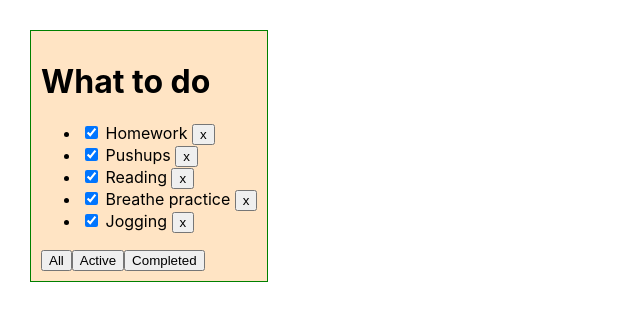
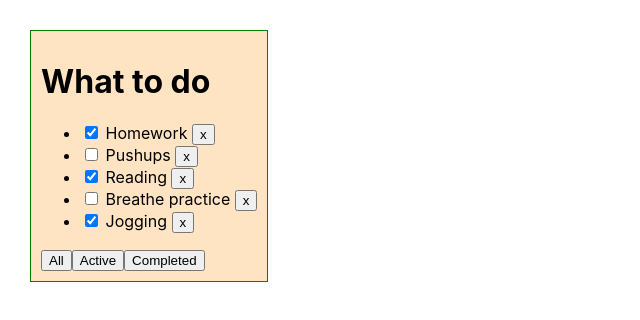
Before and after one commit to talerqa/todo-example, a React (Create React App) app: page / in a window 1280 px wide. Shown: the top 320 px of the page, without its empty margins (0-640 px from the left). Built offline with nearby package versions, Linux system fonts and the light colour scheme.

Commit message:
feat: add status for task list

```diff
--- a/src/App.tsx
+++ b/src/App.tsx
@@ -2,33 +2,55 @@ import React, {useState} from 'react';
 import './App.css';
 import Tasks from './Task';
 
-export type TasksDataType = {
+type taskType = {
   taskId: number
   title: string
   isDone: boolean
 }
 
-export type DataType = Array<TasksDataType>
+export type dataType = Array<taskType>
 
+type StatusTasksType = 'All' | 'Active' | 'Completed'
 
 function App() {
-  const data: DataType = [
-      {taskId: 1, title: 'Homework', isDone: true},
-      {taskId: 2, title: 'Pushups', isDone: true},
-      {taskId: 3, title: 'Reading', isDone: true},
-      {taskId: 4, title: 'Breathe practice', isDone: true},
-      {taskId: 5, title: 'Jogging', isDone: true},
-    ]
+  const data: dataType = [
+    {taskId: 1, title: 'Homework', isDone: true},
+    {taskId: 2, title: 'Pushups', isDone: false},
+    {taskId: 3, title: 'Reading', isDone: true},
+    {taskId: 4, title: 'Breathe practice', isDone: false},
+    {taskId: 5, title: 'Jogging', isDone: true},
+  ]
 
-  const [task, setTask] = useState(data);
+  const [tasks, setTasks] = useState(data);
+  const removeTask = (id: number) => {
+    setTasks(tasks.filter(task => task.taskId !== id))
+  }
 
-  const removeTask: any = (id: number) => {
-    setTask(task.filter(t => t.taskId !== id))
+  const [filter, setFilter] = useState ('All');
+
+  const statusTasks = (filter: any) => {
+    setFilter(filter)
   }
-  console.log(task)
+
+  const taskWhatIWantGet = (tasks: any, filter: any) => {
+    if (filter === 'Active') {
+      return tasks.filter((t: any) => t.isDone !== true)
+    } else if (filter === 'Completed') {
+      return tasks.filter((t: any) => t.isDone !== false)
+    } else {
+      return tasks
+    }
+  }
+
+  const taskWhatIWantSee = taskWhatIWantGet(tasks, filter)
+
   return (
     <div className="App">
-      <Tasks state={task} removeTask={removeTask}/>
+      <Tasks
+        state={taskWhatIWantSee}
+        removeTask={removeTask}
+        statusTasks={statusTasks}
+      />
     </div>
   );
 
--- a/src/Task.tsx
+++ b/src/Task.tsx
@@ -1,33 +1,34 @@
 import React from 'react';
+import {dataType} from './App';
 
-type TaksPropsType = {
-  state: any
-  removeTask: any
+type TasksPropsType = {
+  state: dataType
+  removeTask: (id: number) => void
+  statusTasks: (id: string) => void
 }
 
-const Tasks: React.FC<TaksPropsType> = (props) => {
-  const listOfTasks = props.state.map((t: any) => {
+const Tasks = (props: TasksPropsType) => {
+
+  const listOfTask = props.state.map(task => {
     return <li>
-      <input type="checkbox" checked={t.isDone}/>
-      <span> {t.title} </span>
+      <input type="checkbox" checked={task.isDone}/>
+      <span> {task.title} </span>
       <button onClick={() => {
-        props.removeTask(t.taskId)
-      }
-      }>х
+        props.removeTask(task.taskId)
+      }}>x
       </button>
     </li>
   })
 
-
   return (<div>
     <h1>What to do</h1>
     <ul>
-      {listOfTasks}
+      {listOfTask}
     </ul>
     <div>
-      <button>All</button>
-      <button>Active</button>
-      <button>Completed</button>
+      <button onClick={()=>{props.statusTasks('All')} }>All</button>
+      <button onClick={()=>{props.statusTasks('Active')} }>Active</button>
+      <button onClick={()=>{props.statusTasks('Completed')} }>Completed</button>
     </div>
   </div>)
 }
```
